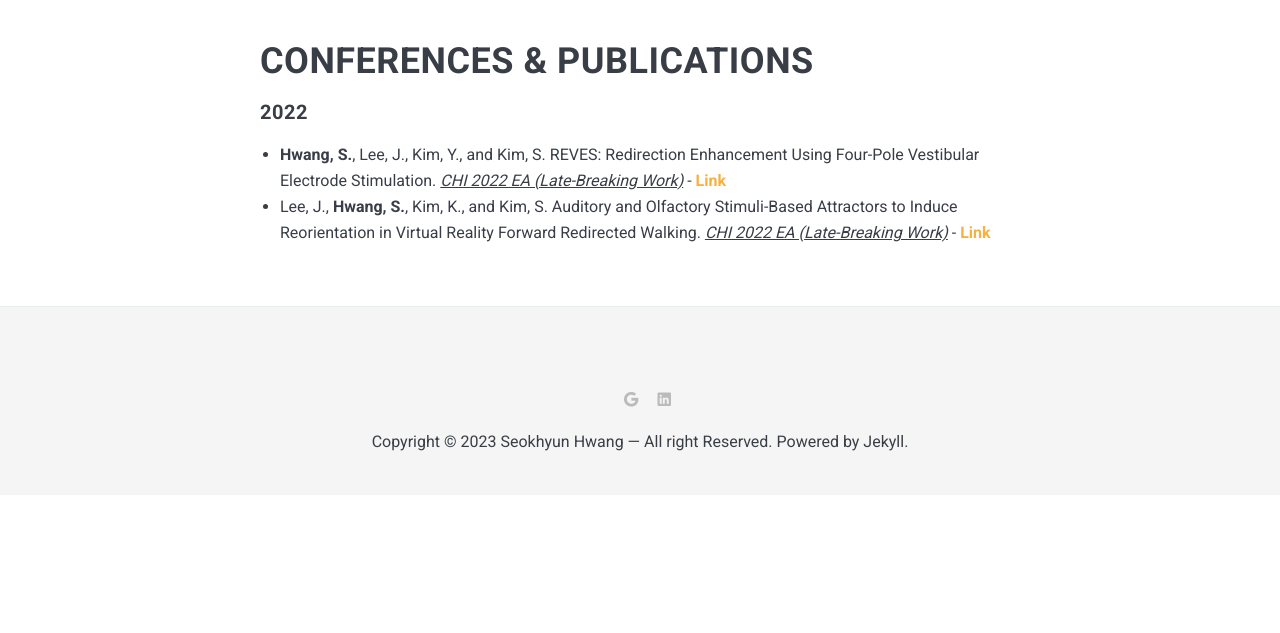
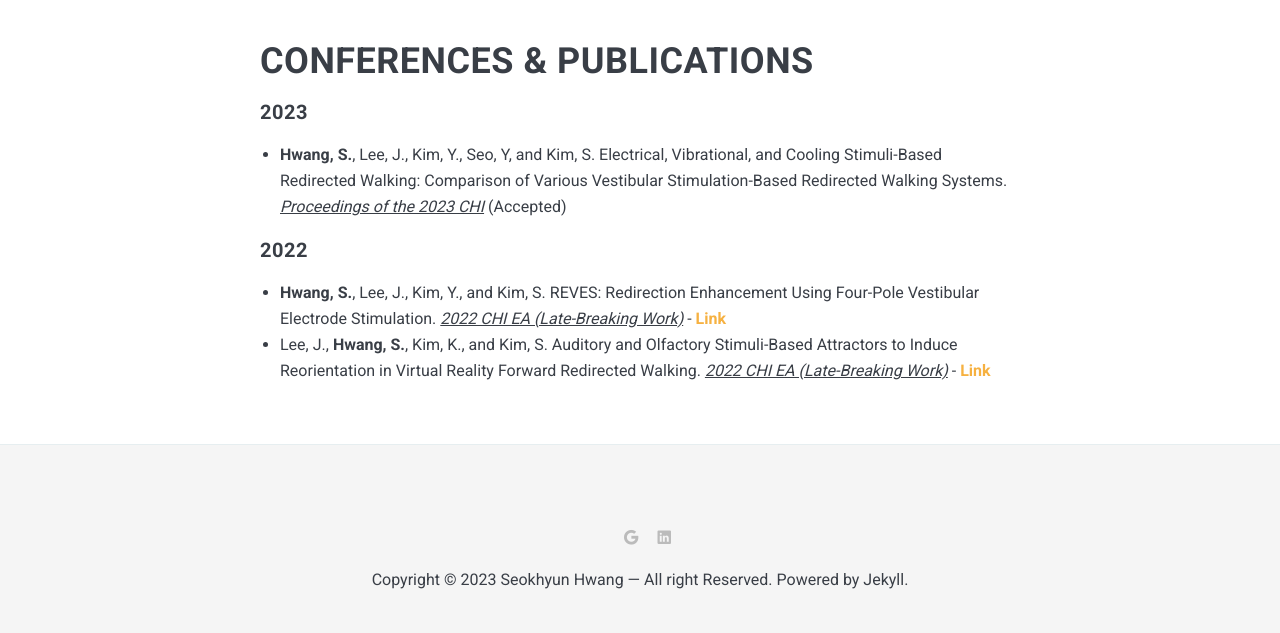
Before and after one commit to anoldhsh/anoldhsh.github.io, a Jekyll site: the page built from _pages/4PUBLICATIONS.md, in a window 1280 px wide. Shown: the part 541-1174 px from the top of the page. Built offline with Jekyll 4.4.1, drawn with Linux system fonts in a browser that asks for light colours; nearby versions of some CDN libraries; before the commit the page ends 1036 px from its top, so only the background shows below that.

Commit message:
Add CHI23

```diff
--- a/_pages/4PUBLICATIONS.md
+++ b/_pages/4PUBLICATIONS.md
@@ -6,6 +6,9 @@
 ---
 
 # CONFERENCES & PUBLICATIONS
+#### 2023
+* <strong>Hwang, S.</strong>, Lee, J., Kim, Y., Seo, Y, and Kim, S. Electrical, Vibrational, and Cooling Stimuli-Based Redirected Walking: Comparison of Various Vestibular Stimulation-Based Redirected Walking Systems. <u><i>Proceedings of the 2023 CHI</i></u> (Accepted)
+
 #### 2022
-* <strong>Hwang, S.</strong>, Lee, J., Kim, Y., and Kim, S. REVES: Redirection Enhancement Using Four-Pole Vestibular Electrode Stimulation. <u><i>CHI 2022 EA (Late-Breaking Work)</i></u> - <a href="https://dl.acm.org/doi/10.1145/3491101.3519626"><strong>Link</strong></a>
-* Lee, J., <strong>Hwang, S.</strong>, Kim, K., and Kim, S. Auditory and Olfactory Stimuli-Based Attractors to Induce Reorientation in Virtual Reality Forward Redirected Walking. <u><i>CHI 2022 EA (Late-Breaking Work)</i></u> - <a href="https://dl.acm.org/doi/10.1145/3491101.3519719"><strong>Link</strong></a>
+* <strong>Hwang, S.</strong>, Lee, J., Kim, Y., and Kim, S. REVES: Redirection Enhancement Using Four-Pole Vestibular Electrode Stimulation. <u><i>2022 CHI EA (Late-Breaking Work)</i></u> - <a href="https://dl.acm.org/doi/10.1145/3491101.3519626"><strong>Link</strong></a>
+* Lee, J., <strong>Hwang, S.</strong>, Kim, K., and Kim, S. Auditory and Olfactory Stimuli-Based Attractors to Induce Reorientation in Virtual Reality Forward Redirected Walking. <u><i>2022 CHI EA (Late-Breaking Work)</i></u> - <a href="https://dl.acm.org/doi/10.1145/3491101.3519719"><strong>Link</strong></a>
```
